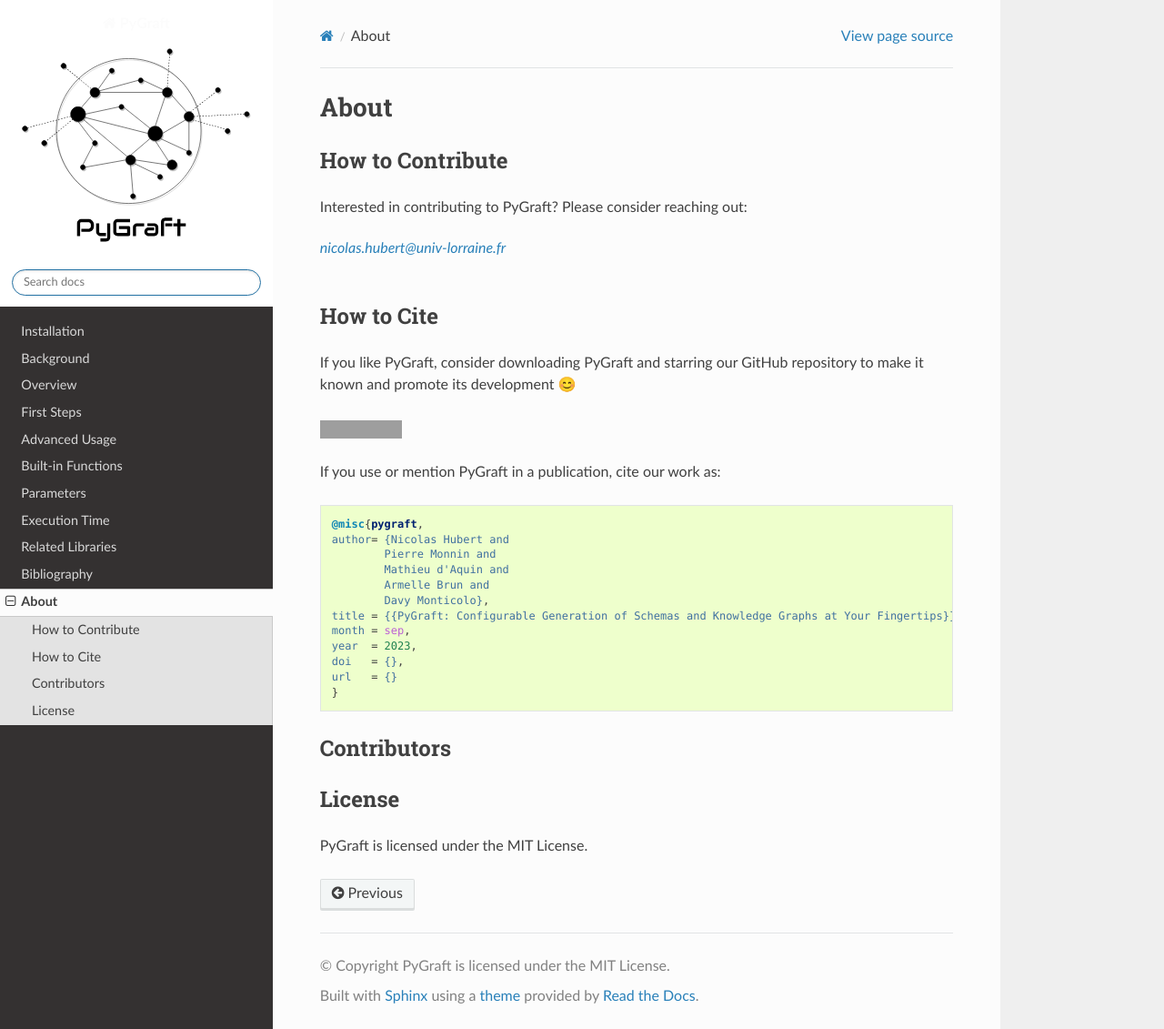
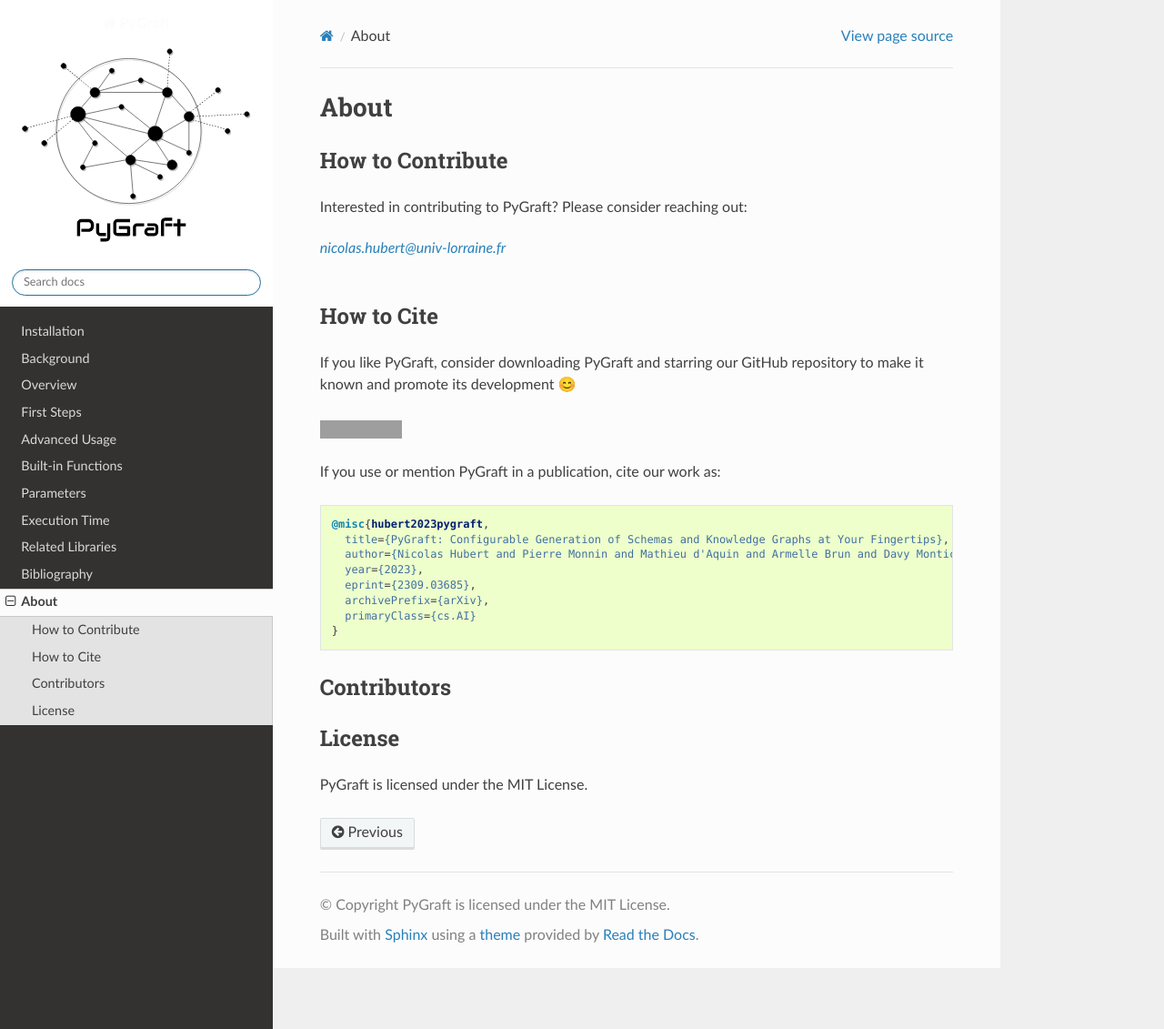
Before and after one commit to nicolas-hbt/pygraft, a Sphinx documentation site: the page built from docs/source/about.rst, in a window 1280 px wide and 1131 px high. Shown: the whole window at 91% size. Built offline with Sphinx 7.4.7 and the Read the Docs theme 2.0.0, drawn with Linux system fonts in a browser that asks for light colours; pages that are not in the unit, such as notebooks, are missing from menus; grey boxes are pictures that could not be loaded.

```diff
--- a/docs/source/about.rst
+++ b/docs/source/about.rst
@@ -31,17 +31,13 @@ If you use or mention PyGraft in a publication, cite our work as:
 
 .. code-block:: bibtex
 
-    @misc{pygraft,
-    author= {Nicolas Hubert and
-            Pierre Monnin and
-            Mathieu d'Aquin and
-            Armelle Brun and
-            Davy Monticolo},
-    title = {{PyGraft: Configurable Generation of Schemas and Knowledge Graphs at Your Fingertips}},
-    month = sep,
-    year  = 2023,
-    doi   = {},
-    url   = {}
+    @misc{hubert2023pygraft,
+      title={PyGraft: Configurable Generation of Schemas and Knowledge Graphs at Your Fingertips},
+      author={Nicolas Hubert and Pierre Monnin and Mathieu d'Aquin and Armelle Brun and Davy Monticolo},
+      year={2023},
+      eprint={2309.03685},
+      archivePrefix={arXiv},
+      primaryClass={cs.AI}
     }
 
 
```
Also changed, not shown: README.md (+9 -12 lines).
